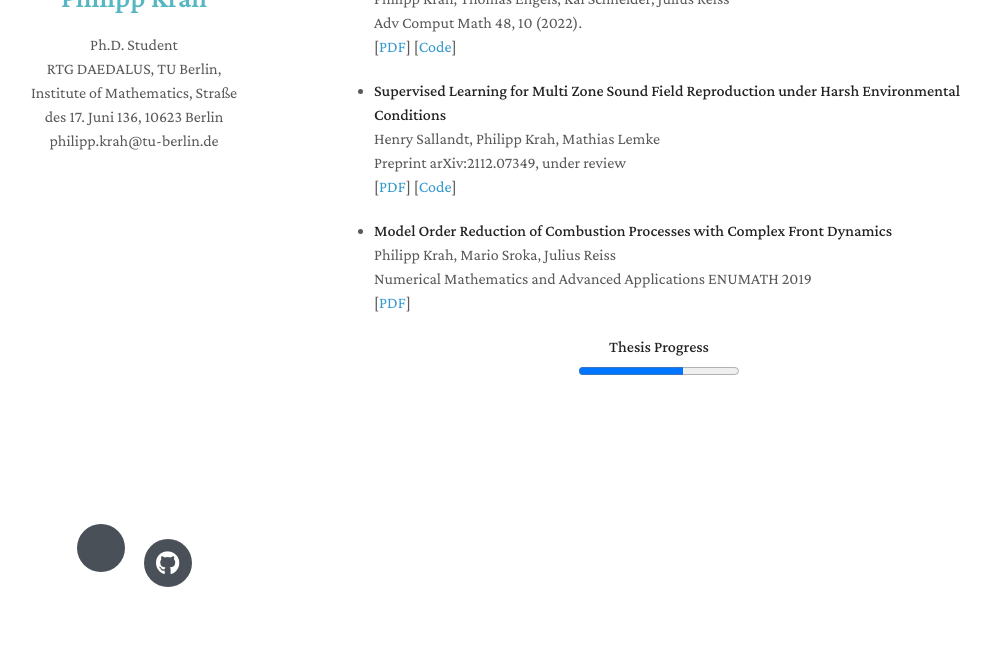
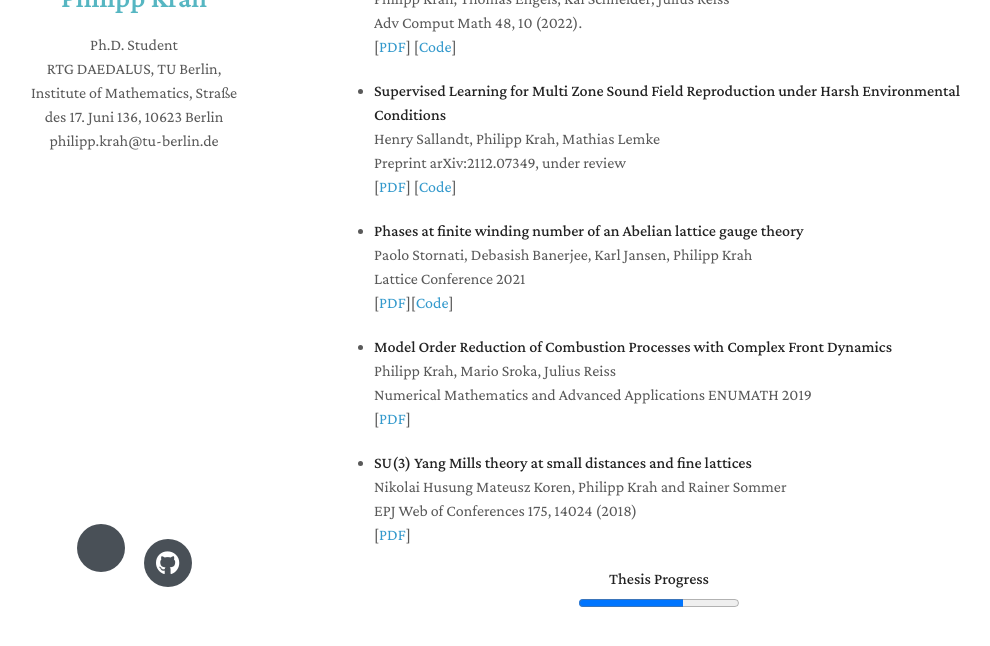
Before and after one commit to Philipp137/Philipp137.github.io, a Jekyll site: the page built from index.markdown, in a window 1280 px wide and 900 px high, scrolled down 707 px, cut to the strip 211-857 px from the top of the window. Shown: the whole strip, without its empty margins (136-1126 px from the left). Built offline with Jekyll 4.4.1, drawn with Linux system fonts in a browser that asks for light colours; nearby versions of some CDN libraries; a style sheet for code colours, icons or effects is not loaded.

Commit message:
some more publications added

```diff
--- a/index.markdown
+++ b/index.markdown
@@ -51,6 +51,14 @@ Physics-love, Algorithms-fun, [Rhythm-freedom](https://soundcloud.com/massesandb
   <br>
   [[PDF](https://arxiv.org/pdf/2112.07349.pdf)] [[Code](https://github.com/henrysallandt/Supervised-Learning-for-Multi-Zone-Sound-Field-Reproduction-under-Harsh-Environmental-Conditions/)]
 
+- **Phases at finite winding number of an Abelian lattice gauge theory**
+  <br>
+  Paolo Stornati, Debasish Banerjee, Karl Jansen, Philipp Krah
+  <br>
+  Lattice Conference 2021
+  <br>
+  [[PDF](https://arxiv.org/pdf/2111.09364.pdf)][[Code](https://github.com/Philipp137/SquareIce)]
+
 - **Model Order Reduction of Combustion Processes with Complex Front Dynamics**
   <br>
   Philipp Krah, Mario Sroka, Julius Reiss
@@ -59,8 +67,13 @@ Physics-love, Algorithms-fun, [Rhythm-freedom](https://soundcloud.com/massesandb
   <br>
   [[PDF](https://arxiv.org/pdf/1912.03004.pdf)]
 
-
-
+- **SU(3) Yang Mills theory at small distances and fine lattices**
+  <br>
+  Nikolai Husung Mateusz Koren, Philipp Krah and Rainer Sommer
+  <br>
+  EPJ Web of Conferences 175, 14024 (2018)
+  <br>
+  [[PDF](https://www.epj-conferences.org/articles/epjconf/pdf/2018/10/epjconf_lattice2018_14024.pdf)]
 
 <div align ="center">
 <strong>Thesis Progress</strong>
```
